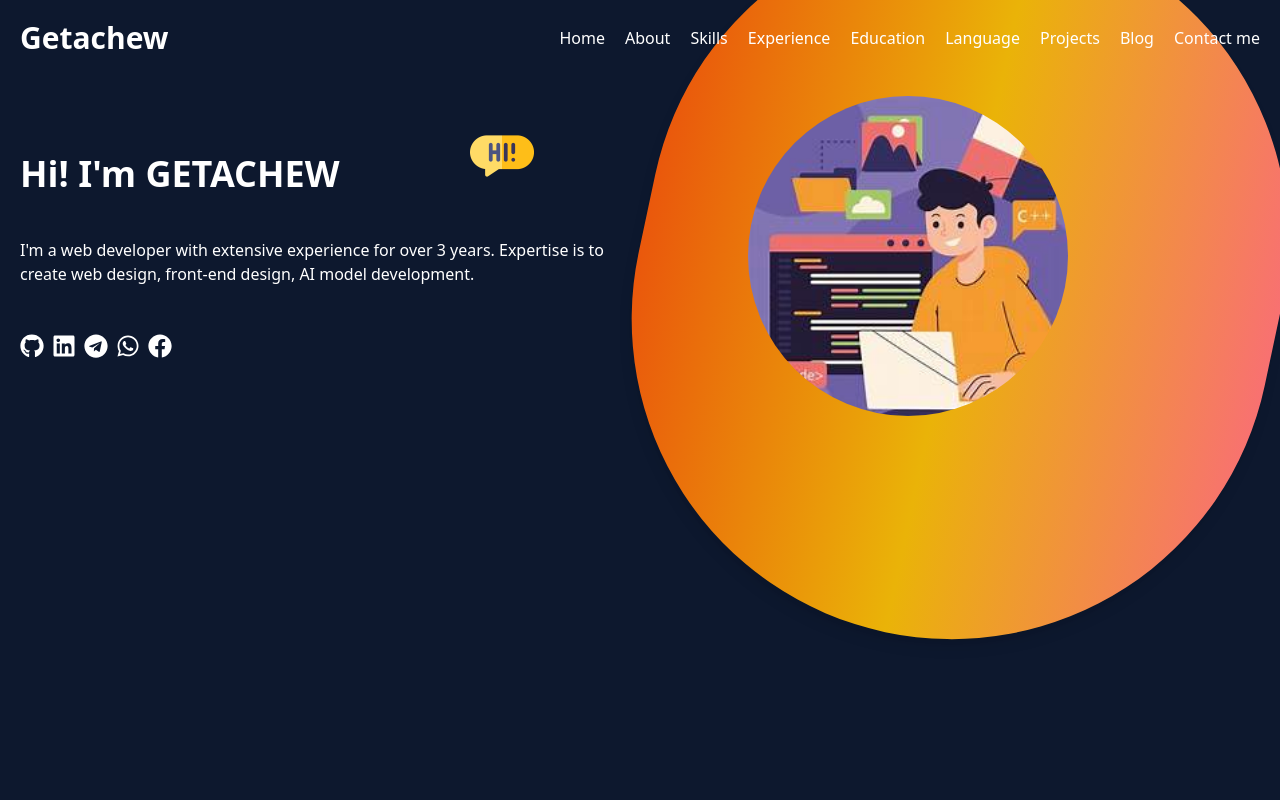
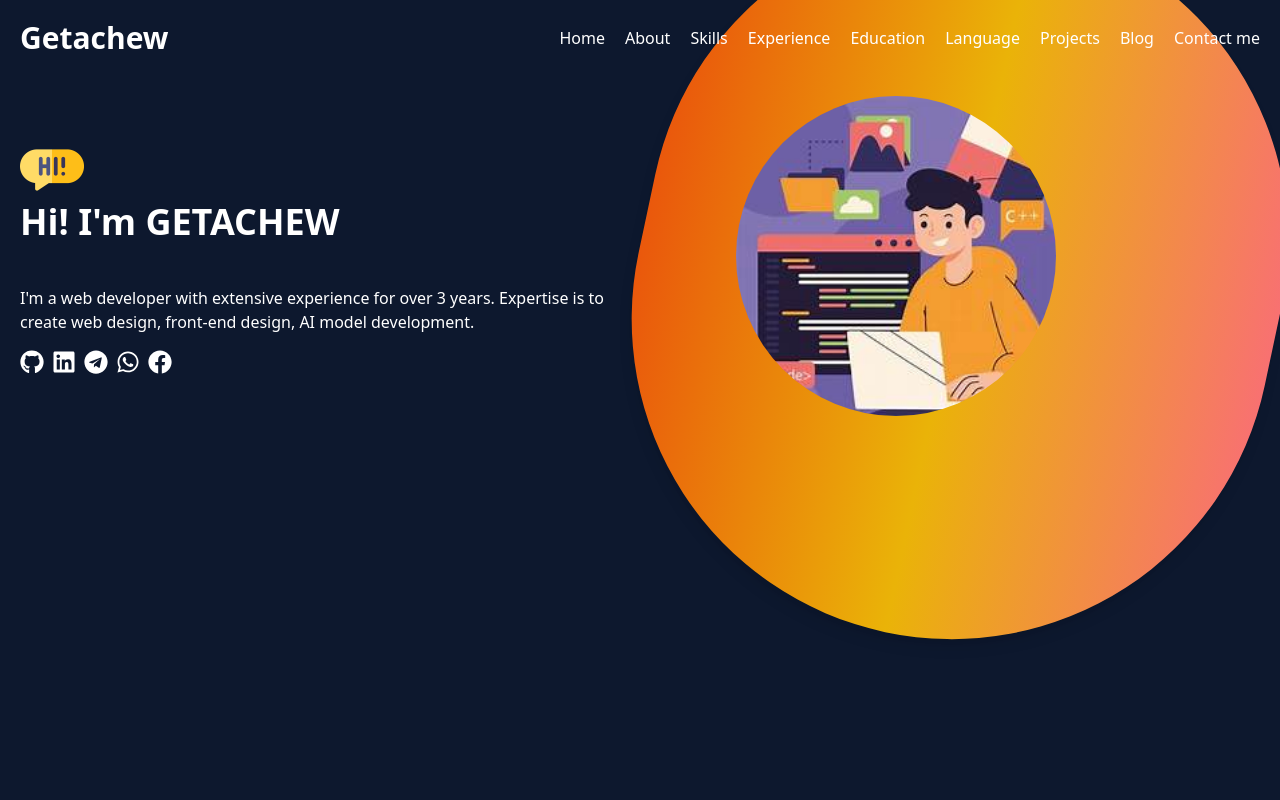
Before and after one commit to Getachew0557/getachew-portfolio-dev, a React (Vite) app: page / in a window 1280 px wide. Shown: the top 800 px of the page. Built offline with nearby package versions, Linux system fonts and the light colour scheme.

Commit message:
update hero

```diff
--- a/src/components/hero/Hero.jsx
+++ b/src/components/hero/Hero.jsx
@@ -13,6 +13,7 @@ export default function Hero() {
     "Gen AI Engineer",
     "Researcher",
   ];
+
   let currentProfessionIndex = 0;
 
   useEffect(() => {
@@ -48,32 +49,39 @@ export default function Hero() {
 
   return (
     <div className="relative overflow-hidden min-h-screen flex flex-col">
+      {/* Yellow Circle (hidden on small screens) */}
       <div
-        className="md:h-[720px] h-[480px] md:w-[640px] w-[480px] right-0 bg-gradient-to-r from-orange-600
-          via-yellow-500 to-red-400 absolute rounded-full transform rotate-12 -top-20 shadow-lg"
+        className="hidden md:block md:h-[720px] h-[480px] md:w-[640px] w-[480px] right-0 bg-gradient-to-r from-orange-600
+        via-yellow-500 to-red-400 absolute rounded-full transform rotate-12 -top-20 shadow-lg"
       ></div>
+
       <Navbar />
       <section
         data-aos="fade-up"
         data-aos-delay="250"
         className="text-white body-font z-10"
       >
-        <div className="container mx-auto flex px-5 py-24 md:flex-row flex-col items-center">
-          <div className="lg:flex-grow md:w-1/2 lg:pr-24 md:pr-16 flex flex-col md:items-start md:text-left mb-16 md:mb-0 items-center text-center relative">
+        <div className="container mx-auto flex px-5 py-24 flex-col-reverse md:flex-row items-center">
+          {/* Left Section */}
+          <div className="flex flex-col items-center md:items-start text-center md:text-left md:w-1/2 relative">
+            {/* Hi Image */}
             <img
               src={hi}
               data-aos="fade-up"
               data-aos-delay="400"
-              className="absolute top-[300px] left-20 md:top-[-30px] md:left-[450px] transform -translate-x-1/2 -translate-y-1/2 w-16 h-16"
+              className="w-12 h-12 md:w-16 md:h-16 mb-4 md:mb-0"
+              alt="Hi"
             />
-            <h1 className="title-font sm:text-4xl text-3xl mb-4 font-bold text-white">
+            {/* Heading and Description */}
+            <h1 className="title-font sm:text-4xl text-3xl font-bold text-white">
               Hi! I'm GETACHEW
             </h1>
-            <p className="mb-8 leading-relaxed text-sm sm:text-base">
+            <p className="mt-4 leading-relaxed text-sm sm:text-base">
               <span className="text-orange-500 text-lg font-semibold">{text}</span>
               <br />
               I'm a web developer with extensive experience for over 3 years. Expertise is to create web design, front-end design, AI model development.
             </p>
+            {/* Social Icons */}
             <div className="flex justify-center flex-wrap space-x-4 sm:space-x-2 mt-4">
               <a
                 href="https://github.com/Getachew0557"
@@ -123,11 +131,12 @@ export default function Hero() {
               </a>
             </div>
           </div>
-          <div className="lg:max-w-lg lg:w-full md:w-1/2 w-5/6">
+          {/* Right Section */}
+          <div className="lg:max-w-lg lg:w-full md:w-1/2 w-5/6 mb-8 md:mb-0">
             <img
               src={img}
               alt="hero"
-              className="object-cover object-center rounded-full w-64 h-64 sm:w-80 sm:h-80"
+              className="object-cover object-center rounded-full w-64 h-64 sm:w-80 sm:h-80 mx-auto"
             />
           </div>
         </div>
```
